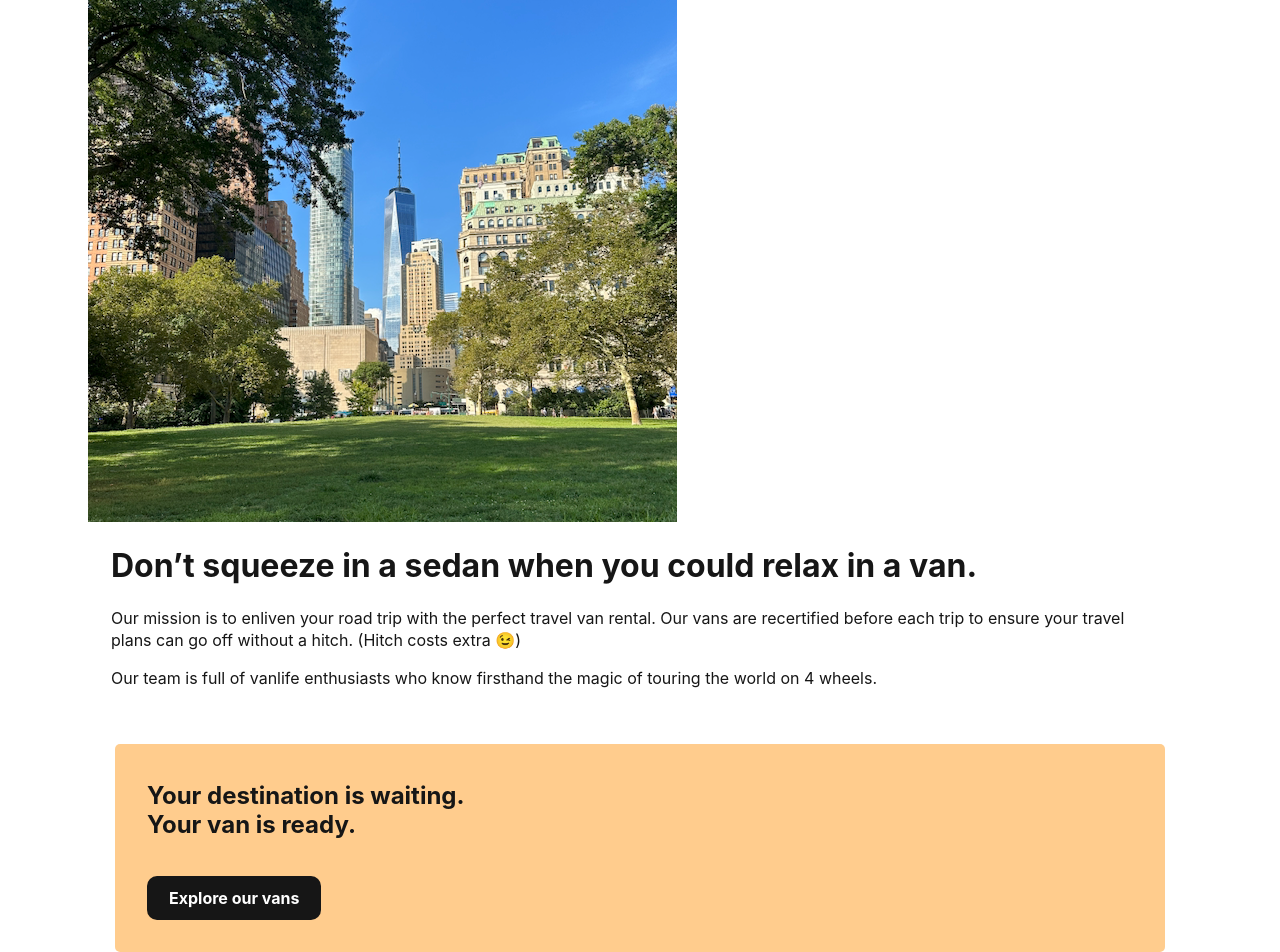
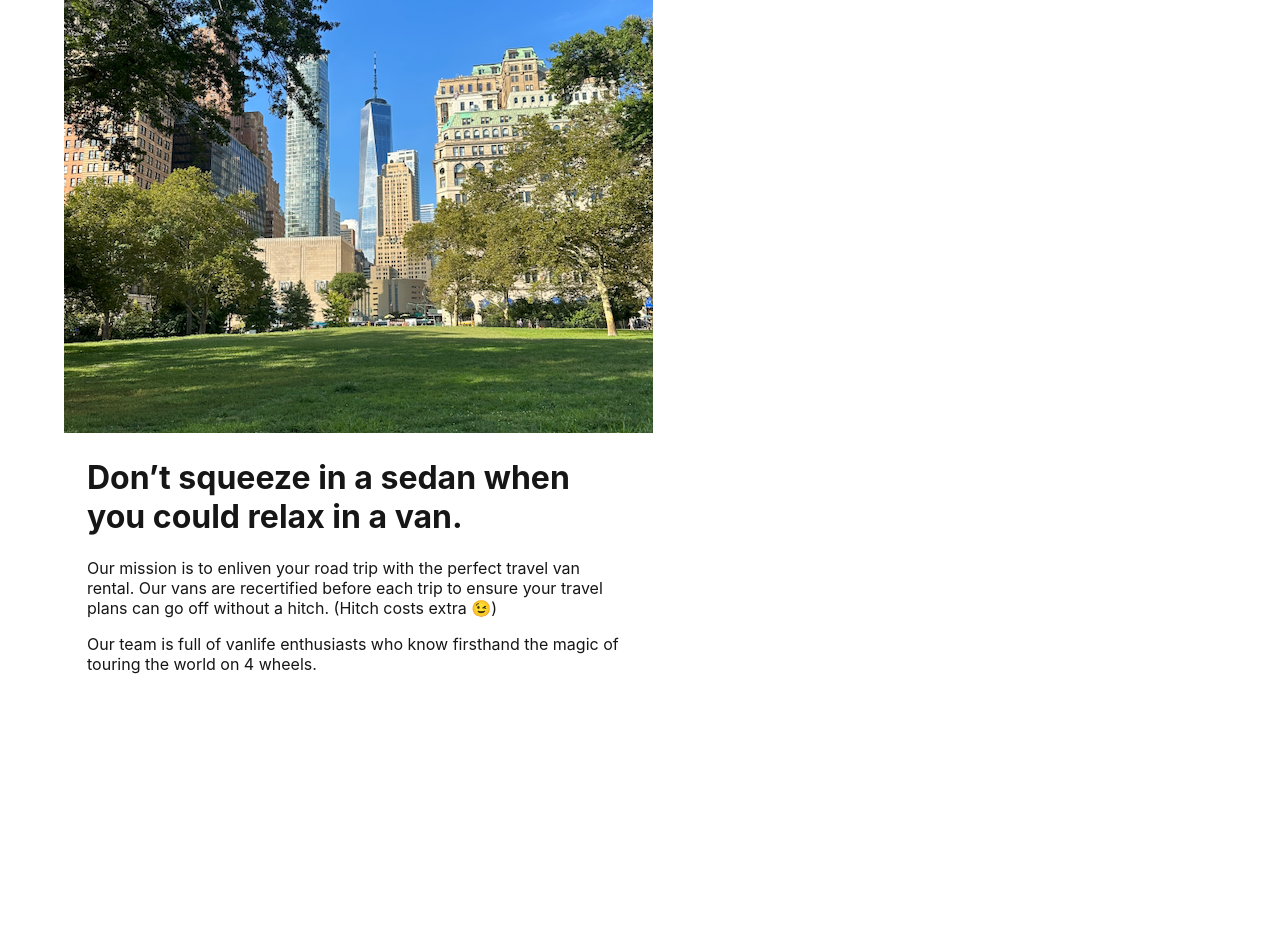
Before and after one commit to seungsooHa92/front-2io7t, a React (Vite) app: page /about in a window 1280 px wide. Shown: the part 206-1158 px from the top of the page. After the commit the page ends 935 px from the top, so only its background shows below. Built offline with nearby package versions, Linux system fonts and the light colour scheme.

Commit message:
design: 디자인2

```diff
--- a/index.css
+++ b/index.css
@@ -110,40 +110,10 @@ header a:hover {
 }
 
 /*** ABOUT PAGE ***/
-.about-hero-image {
-  max-width: 100%;
-}
 
 .about-page-content {
+  max-width: 589px;
   padding-inline: 23px;
   color: #161616;
   margin-bottom: 55px;
 }
-
-.about-page-content h1 {
-  line-height: 38px;
-}
-
-.about-page-content p {
-  line-height: 22px;
-}
-
-.about-page-cta {
-  background-color: #ffcc8d;
-  color: #161616;
-  padding-inline: 32px;
-  padding-bottom: 32px;
-  margin-inline: 27px;
-  border-radius: 5px;
-}
-
-.about-page-cta h2 {
-  margin: 0;
-  padding-block: 37px;
-}
-
-.about-page-cta .link-button {
-  background-color: #161616;
-  color: white;
-  border-radius: 10px;
-}
--- a/package.json
+++ b/package.json
@@ -15,6 +15,7 @@
     "@emotion/react": "^11.11.1",
     "@emotion/styled": "^11.10.4",
     "@fontsource/roboto": "^5.0.12",
+    "@mui/icons-material": "^5.15.15",
     "@mui/material": "^5.15.15",
     "@tanstack/react-query": "^5.28.14",
     "axios": "^1.6.8",
--- a/src/App.tsx
+++ b/src/App.tsx
@@ -14,10 +14,10 @@ export default function App() {
         <Routes>
           <Route element={<Layout />}>
             <Route path="/" element={<Home />}></Route>
-            <Route path="/about" element={<About />}></Route>
             <Route path="/vans" element={<Vans />}></Route>
             <Route path="/vans/:id" element={<VanDetailPage />}></Route>
           </Route>
+          <Route path="/about" element={<About />}></Route>
         </Routes>
       </Suspense>
     </BrowserRouter>
--- a/src/components/Layout.tsx
+++ b/src/components/Layout.tsx
@@ -4,7 +4,15 @@ import Header from './Header'
 
 export default function Layout() {
   return (
-    <Container sx={{ width: '100%', height: '100%', padding: 0 }}>
+    <Container
+      sx={{
+        width: '100%',
+        height: '100%',
+        padding: 0,
+        justifyContent: 'center',
+        alignItems: 'center',
+      }}
+    >
       <Header />
       <Container sx={{ marginTop: '24px' }}>
         <Outlet />
--- a/src/pages/About.tsx
+++ b/src/pages/About.tsx
@@ -1,9 +1,41 @@
-import { Link } from 'react-router-dom'
+import emotionStyled from '@emotion/styled'
+import { Container } from '@mui/material'
+import SvgIcon, { SvgIconProps } from '@mui/material/SvgIcon'
+import { useNavigate } from 'react-router-dom'
 import bgImg from '../assets/images/about-hero.png'
 
+function HomeIcon(props: SvgIconProps) {
+  return (
+    <SvgIcon {...props}>
+      <path d="M10 20v-6h4v6h5v-8h3L12 3 2 12h3v8z" />
+    </SvgIcon>
+  )
+}
+
 export default function About() {
+  const navigate = useNavigate()
   return (
-    <div className="about-page-container">
+    <Container
+      sx={{
+        padding: 0,
+      }}
+    >
+      <div
+        className="about-page-container"
+        style={{
+          position: 'relative',
+          alignItems: 'center',
+          justifyContent: 'center',
+        }}
+      >
+        <BackButton>
+          <HomeIcon
+            sx={{ color: 'white' }}
+            onClick={() => {
+              navigate('/')
+            }}
+          />
+        </BackButton>
         <img src={bgImg} className="about-hero-image" />
         <div className="about-page-content">
           <h1>Don’t squeeze in a sedan when you could relax in a van.</h1>
@@ -17,16 +49,13 @@ export default function About() {
             of touring the world on 4 wheels.
           </p>
         </div>
-      <div className="about-page-cta">
-        <h2>
-          Your destination is waiting.
-          <br />
-          Your van is ready.
-        </h2>
-        <Link className="link-button" to="/vans">
-          Explore our vans
-        </Link>
       </div>
-    </div>
+    </Container>
   )
 }
+
+const BackButton = emotionStyled.div`
+  position:absolute;
+  top: 8px;
+  left: 8px;
+`
```
Also changed, not shown: 1 other file (tests, documents, lock files or other folders). Lines whose indentation alone changed are shown as unchanged.
